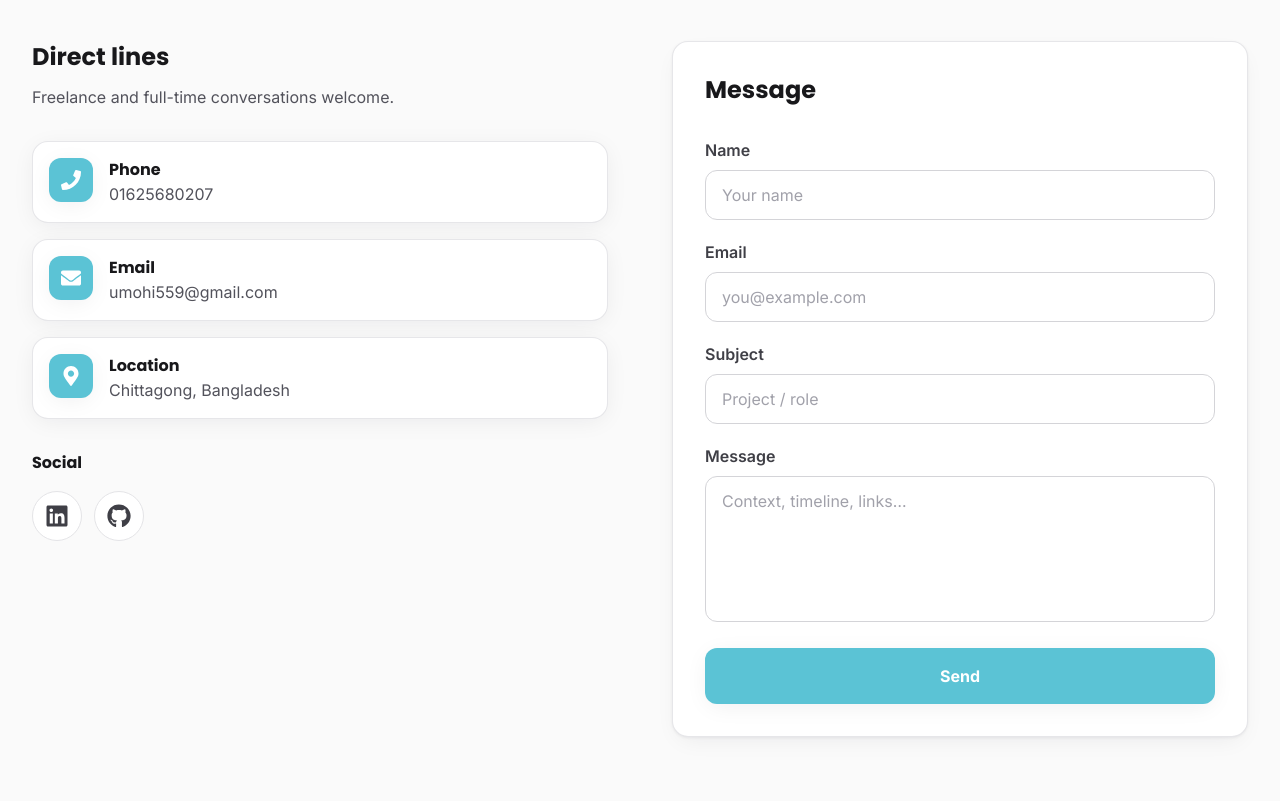
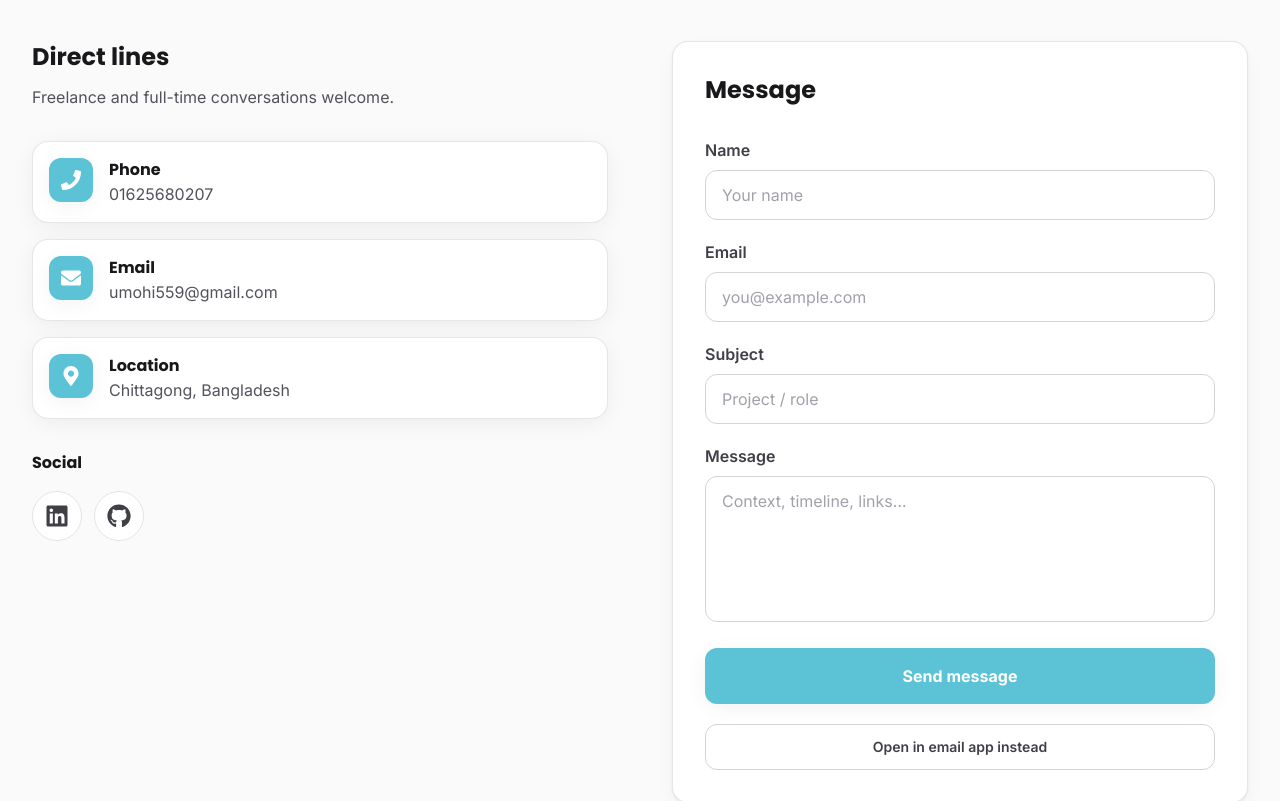
Before and after one commit to GITMOHI/Portfolio, a React (Vite) app: page /contact in a window 1280 px wide. Shown: the part 260-1061 px from the top of the page. Built offline with nearby package versions, Linux system fonts and the light colour scheme; no server answers.

Commit message:
email dynamic

```diff
--- a/src/Pages/Contact/Contact.jsx
+++ b/src/Pages/Contact/Contact.jsx
@@ -1,6 +1,9 @@
 import React, { useState } from 'react';
 import { motion } from 'framer-motion';
 import { FaPhone, FaEnvelope, FaMapMarkerAlt, FaLinkedin, FaGithub } from 'react-icons/fa';
+
+const WEB3FORMS_KEY = import.meta.env.VITE_WEB3FORMS_ACCESS_KEY;
+const OWNER_EMAIL = 'umohi559@gmail.com';
 
 const Contact = () => {
     const [formData, setFormData] = useState({
@@ -10,17 +13,75 @@ const Contact = () => {
         message: '',
     });
 
-    const [status, setStatus] = useState('');
+    const [status, setStatus] = useState({ type: '', text: '' });
+    const [submitting, setSubmitting] = useState(false);
 
     const handleChange = (e) => {
         setFormData({ ...formData, [e.target.name]: e.target.value });
+        if (status.type) setStatus({ type: '', text: '' });
     };
 
-    const handleSubmit = (e) => {
+    const handleSubmit = async (e) => {
         e.preventDefault();
-        setStatus('Message sent successfully! I will get back to you soon.');
-        setFormData({ name: '', email: '', subject: '', message: '' });
-        setTimeout(() => setStatus(''), 5000);
+        if (!WEB3FORMS_KEY?.trim()) {
+            setStatus({
+                type: 'error',
+                text: 'Form is not configured yet. Use the email below or add VITE_WEB3FORMS_ACCESS_KEY (see .env.example).',
+            });
+            return;
+        }
+
+        setSubmitting(true);
+        setStatus({ type: '', text: '' });
+
+        try {
+            const res = await fetch('https://api.web3forms.com/submit', {
+                method: 'POST',
+                headers: {
+                    'Content-Type': 'application/json',
+                    Accept: 'application/json',
+                },
+                body: JSON.stringify({
+                    access_key: WEB3FORMS_KEY.trim(),
+                    name: formData.name.trim(),
+                    email: formData.email.trim(),
+                    subject: formData.subject.trim(),
+                    message: formData.message.trim(),
+                    from_name: 'Portfolio contact form',
+                    replyto: formData.email.trim(),
+                }),
+            });
+
+            const data = await res.json().catch(() => ({}));
+
+            if (res.ok && data.success) {
+                setStatus({
+                    type: 'success',
+                    text: 'Message sent. I will get back to you soon.',
+                });
+                setFormData({ name: '', email: '', subject: '', message: '' });
+            } else {
+                setStatus({
+                    type: 'error',
+                    text: data.message || 'Something went wrong. Please try again or email directly.',
+                });
+            }
+        } catch {
+            setStatus({
+                type: 'error',
+                text: 'Network error. Check your connection or email me directly.',
+            });
+        } finally {
+            setSubmitting(false);
+        }
+    };
+
+    const mailtoFallback = () => {
+        const q = new URLSearchParams({
+            subject: formData.subject || 'Portfolio inquiry',
+            body: `From: ${formData.name || '…'}\nEmail: ${formData.email || '…'}\n\n${formData.message || ''}`,
+        });
+        window.location.href = `mailto:${OWNER_EMAIL}?${q.toString()}`;
     };
 
     const containerVariants = {
@@ -37,7 +98,7 @@ const Contact = () => {
     };
 
     const inputClass =
-        'w-full rounded-xl border border-zinc-300 bg-white px-4 py-3 text-zinc-900 transition placeholder:text-zinc-400 focus:border-brand focus:outline-none focus:ring-2 focus:ring-brand/30 dark:border-zinc-600 dark:bg-zinc-900 dark:text-zinc-100 dark:placeholder:text-zinc-500 dark:focus:border-brand';
+        'w-full rounded-xl border border-zinc-300 bg-white px-4 py-3 text-zinc-900 transition placeholder:text-zinc-400 focus:border-brand focus:outline-none focus:ring-2 focus:ring-brand/30 disabled:opacity-60 dark:border-zinc-600 dark:bg-zinc-900 dark:text-zinc-100 dark:placeholder:text-zinc-500 dark:focus:border-brand';
 
     return (
         <div className="min-h-screen w-full bg-zinc-50 dark:bg-zinc-950">
@@ -75,10 +136,15 @@ const Contact = () => {
 
                         <div className="space-y-4">
                             {[
-                                { icon: FaPhone, title: 'Phone', text: '01625680207' },
-                                { icon: FaEnvelope, title: 'Email', text: 'umohi559@gmail.com' },
+                                { icon: FaPhone, title: 'Phone', text: '01625680207', href: 'tel:+8801625680207' },
+                                {
+                                    icon: FaEnvelope,
+                                    title: 'Email',
+                                    text: OWNER_EMAIL,
+                                    href: `mailto:${OWNER_EMAIL}`,
+                                },
                                 { icon: FaMapMarkerAlt, title: 'Location', text: 'Chittagong, Bangladesh' },
-                            ].map(({ icon: Icon, title, text }) => (
+                            ].map(({ icon: Icon, title, text, href }) => (
                                 <motion.div
                                     key={title}
                                     whileHover={{ x: 6 }}
@@ -89,7 +155,16 @@ const Contact = () => {
                                     </div>
                                     <div>
                                         <h3 className="font-bold text-zinc-900 dark:text-zinc-100">{title}</h3>
-                                        <p className="text-zinc-600 dark:text-zinc-400">{text}</p>
+                                        {href ? (
+                                            <a
+                                                href={href}
+                                                className="text-zinc-600 underline-offset-2 transition hover:text-brand hover:underline dark:text-zinc-400"
+                                            >
+                                                {text}
+                                            </a>
+                                        ) : (
+                                            <p className="text-zinc-600 dark:text-zinc-400">{text}</p>
+                                        )}
                                     </div>
                                 </motion.div>
                             ))}
@@ -122,7 +197,32 @@ const Contact = () => {
                                 Message
                             </h2>
 
-                            <form onSubmit={handleSubmit} className="mt-8 space-y-5">
+                            {!WEB3FORMS_KEY?.trim() && (
+                                <p className="mt-4 rounded-xl border border-amber-200/80 bg-amber-50 px-4 py-3 text-sm text-amber-900 dark:border-amber-800/60 dark:bg-amber-950/40 dark:text-amber-200">
+                                    <strong className="font-semibold">Setup:</strong> Add{' '}
+                                    <code className="rounded bg-amber-100/80 px-1 py-0.5 text-xs dark:bg-amber-900/50">
+                                        VITE_WEB3FORMS_ACCESS_KEY
+                                    </code>{' '}
+                                    to <code className="text-xs">.env</code> (see{' '}
+                                    <code className="text-xs">.env.example</code>). Free key at{' '}
+                                    <a
+                                        href="https://web3forms.com"
+                                        target="_blank"
+                                        rel="noopener noreferrer"
+                                        className="font-semibold underline"
+                                    >
+                                        web3forms.com
+                                    </a>
+                                    . Until then, use <strong>Open in email app</strong> below.
+                                </p>
+                            )}
+
+                            <form
+                                onSubmit={handleSubmit}
+                                className="mt-8 space-y-5"
+                                aria-busy={submitting}
+                                noValidate={false}
+                            >
                                 <div>
                                     <label className="mb-2 block font-semibold text-zinc-700 dark:text-zinc-300" htmlFor="name">
                                         Name
@@ -134,6 +234,7 @@ const Contact = () => {
                                         value={formData.name}
                                         onChange={handleChange}
                                         required
+                                        disabled={submitting}
                                         className={inputClass}
                                         placeholder="Your name"
                                     />
@@ -149,6 +250,7 @@ const Contact = () => {
                                         value={formData.email}
                                         onChange={handleChange}
                                         required
+                                        disabled={submitting}
                                         className={inputClass}
                                         placeholder="you@example.com"
                                     />
@@ -164,6 +266,7 @@ const Contact = () => {
                                         value={formData.subject}
                                         onChange={handleChange}
                                         required
+                                        disabled={submitting}
                                         className={inputClass}
                                         placeholder="Project / role"
                                     />
@@ -178,27 +281,42 @@ const Contact = () => {
                                         value={formData.message}
                                         onChange={handleChange}
                                         required
+                                        disabled={submitting}
                                         rows={5}
                                         className={`${inputClass} resize-none`}
                                         placeholder="Context, timeline, links…"
                                     />
                                 </div>
 
-                                {status && (
+                                {status.text && (
                                     <motion.div
                                         initial={{ opacity: 0, y: -8 }}
                                         animate={{ opacity: 1, y: 0 }}
-                                        className="rounded-xl border border-emerald-200 bg-emerald-50 px-4 py-3 text-emerald-800 dark:border-emerald-800 dark:bg-emerald-950/50 dark:text-emerald-200"
+                                        role="alert"
+                                        className={`rounded-xl border px-4 py-3 text-sm ${
+                                            status.type === 'success'
+                                                ? 'border-emerald-200 bg-emerald-50 text-emerald-800 dark:border-emerald-800 dark:bg-emerald-950/50 dark:text-emerald-200'
+                                                : 'border-red-200 bg-red-50 text-red-800 dark:border-red-900 dark:bg-red-950/40 dark:text-red-200'
+                                        }`}
                                     >
-                                        {status}
+                                        {status.text}
                                     </motion.div>
                                 )}
 
                                 <button
                                     type="submit"
-                                    className="w-full cursor-pointer rounded-xl bg-brand py-4 text-base font-bold text-white shadow-soft transition hover:bg-brand-mid focus-ring"
+                                    disabled={submitting}
+                                    className="w-full cursor-pointer rounded-xl bg-brand py-4 text-base font-bold text-white shadow-soft transition hover:bg-brand-mid disabled:cursor-not-allowed disabled:opacity-60 focus-ring"
                                 >
-                                    Send
+                                    {submitting ? 'Sending…' : 'Send message'}
+                                </button>
+
+                                <button
+                                    type="button"
+                                    onClick={mailtoFallback}
+                                    className="w-full cursor-pointer rounded-xl border border-zinc-300 py-3 text-sm font-semibold text-zinc-700 transition hover:bg-zinc-50 dark:border-zinc-600 dark:text-zinc-300 dark:hover:bg-zinc-800 focus-ring"
+                                >
+                                    Open in email app instead
                                 </button>
                             </form>
                         </div>
```
Also changed, not shown: 2 other files (tests, documents, lock files or other folders).
